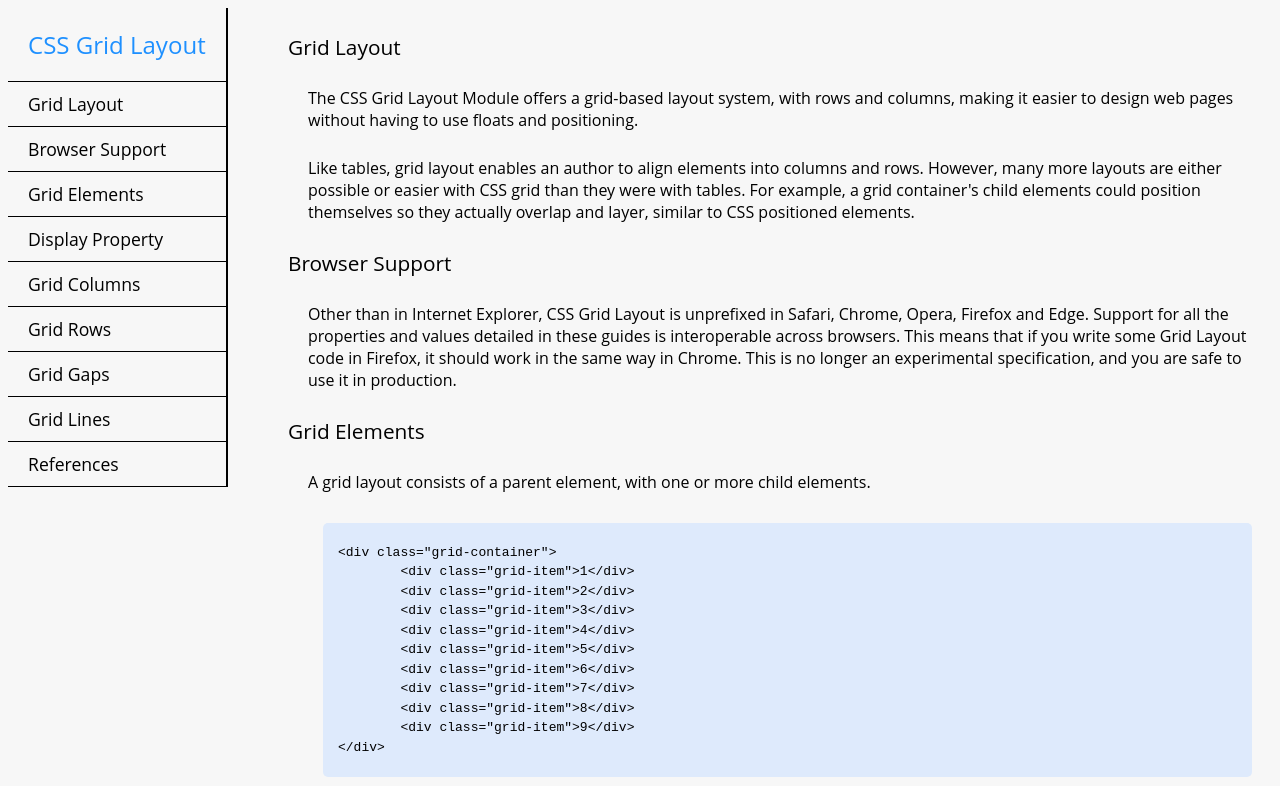
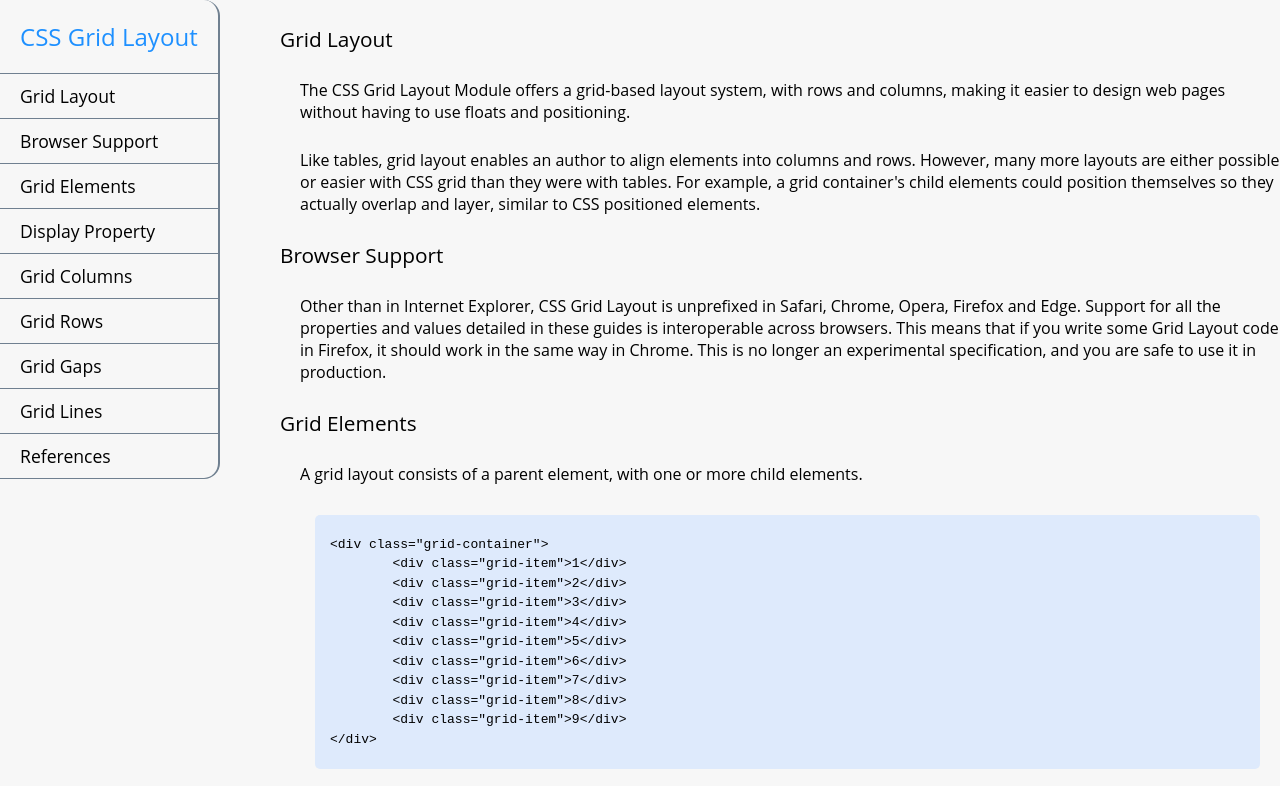
Before and after one commit to stephanlamoureux/technical-doc, a plain HTML site: page index.html in a window 1280 px wide. Shown: the top 786 px of the page. Drawn offline with Linux system fonts and the light colour scheme.

Commit message:
changed nav style

```diff
--- a/main.css
+++ b/main.css
@@ -1,6 +1,7 @@
 body {
 	font-family: "Open Sans", Arial, Helvetica;
 	background-color: #f7f7f7;
+	margin: 0;
 }
 
 .wrapper {
@@ -14,8 +15,10 @@ body {
 nav {
 	grid-area: navbar;
 	position: fixed;
-	border-bottom: 1px solid black;
-	border-right: 2px solid black;
+	border-bottom: 1px solid slategray;
+	border-right: 2px solid slategray;
+	border-bottom-right-radius: 1rem;
+	border-top-right-radius: 1rem;
 }
 
 nav ul {
@@ -27,7 +30,7 @@ nav ul {
 
 nav li {
 	width: 100%;
-	border-top: 1px solid black;
+	border-top: 1px solid slategray;
 }
 
 .nav-link {
```
